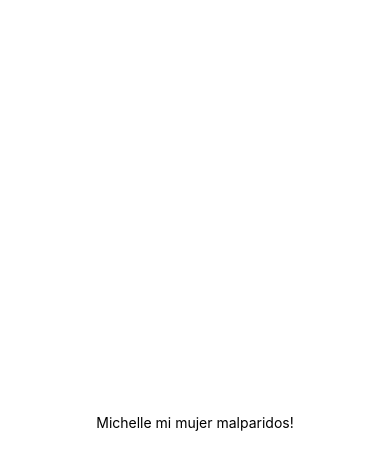
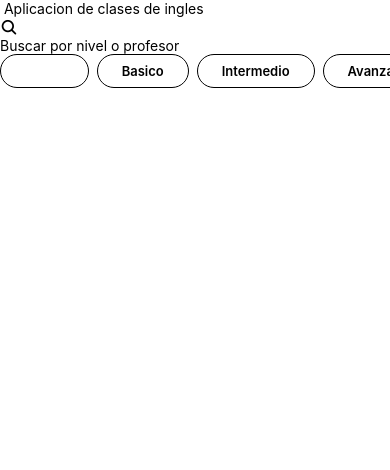
Before and after one commit to Clave00/ReservaClaseIngles, a React Native app: screen /Home in a window 390 px wide. Shown: the top 470 px of the page. Built offline with nearby package versions, Linux system fonts and the light colour scheme.

Commit message:
inicios emulacion funcionando pruebas 1

```diff
--- a/App.js
+++ b/App.js
@@ -1,20 +1,30 @@
+import React from 'react';
 import { StatusBar } from 'expo-status-bar';
-import { StyleSheet, Text, View } from 'react-native';
+import { navigationContainer, DefaultTheme } from '@react-navigation/native';
+import { SafeAreaProvider } from 'react-native-safe-area-context';
+import ClasesStack from './src/navigation/ClasesStack';
+import { NavigationContainer } from '@react-navigation/native';
+import { colors } from './src/theme';
+
+const temaNavegacion = {
+  ...DefaultTheme,
+  colors: {
+    ...DefaultTheme.colors,
+    background: colors.fondo,
+    card: colors.superficie,
+    primary: colors.primario,
+    text: colors.texto,
+    border: colors.borde,
+  },
+};
 
 export default function App() {
   return (
-    <View style={styles.container}>
-      <Text>Michelle mi mujer malparidos!</Text>
-      <StatusBar style="auto" />
-    </View>
+    <SafeAreaProvider>
+      <NavigationContainer theme={temaNavegacion}>
+        <StatusBar style="dark"/>
+        <ClasesStack/>
+      </NavigationContainer>
+    </SafeAreaProvider>
   );
 }
-
-const styles = StyleSheet.create({
-  container: {
-    flex: 1,
-    backgroundColor: '#fff',
-    alignItems: 'center',
-    justifyContent: 'center',
-  },
-});
--- a/package.json
+++ b/package.json
@@ -4,15 +4,19 @@
   "main": "index.js",
   "dependencies": {
     "@expo/vector-icons": "^15.0.2",
+    "@react-native-async-storage/async-storage": "2.2.0",
     "@react-navigation/bottom-tabs": "^7.19.1",
     "@react-navigation/native": "^7.4.1",
     "@react-navigation/native-stack": "^7.19.1",
     "expo": "~57.0.23",
     "expo-status-bar": "~57.0.1",
+    "nativewind": "^4.2.7",
     "react": "19.2.3",
     "react-native": "0.86.3",
+    "react-native-paper": "^5.15.3",
     "react-native-safe-area-context": "~5.7.0",
-    "react-native-screens": "~4.26.0"
+    "react-native-screens": "~4.26.0",
+    "tailwindcss": "^3.4.19"
   },
   "scripts": {
     "start": "expo start",
--- a/src/components/NivelFiltro.js
+++ b/src/components/NivelFiltro.js
@@ -1,6 +1,6 @@
 import React from "react";
 import { Pressable, Text, StyleSheet } from "react-native";
-import { colors, spacing, typography } from "../theme";
+import { colors, spacing, radius, typography } from "../theme";
 
 export default function NivelFiltro({ etiqueta, activo, onPress }) {
     return (
--- a/src/screen/ClasesScreen.js
+++ b/src/screen/ClasesScreen.js
@@ -48,7 +48,8 @@ export default function ClasesScreen({ navigation }) {
                                 activo={nivel === item}
                                 onPress={() => setNivel(item)}
                             />
-                        ))}
+                        ))
+                        }
                     </ScrollView>
                 </ScrollView>
             </View>
--- a/src/theme/index.js
+++ b/src/theme/index.js
@@ -15,6 +15,13 @@ export const spacing = {
     xl: 32,
 };
 
+export const radius = {
+    sm: 4,
+    md: 8,
+    lg: 16,
+    full: 9999,
+};
+
 export const typography = {
     titulo: {fontSize: 26, fontWeight: '800', color: colors.texto},
     subtitulos: {fontSize: 18, fontWeight: '600', color: colors.texto}
```
Also changed, not shown: tailwind.config.js (added, +8 -0 lines), 1 other file (tests, documents, lock files or other folders).
